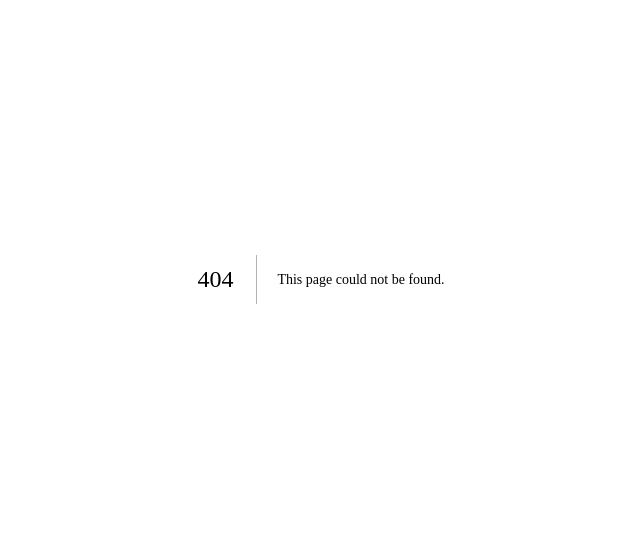
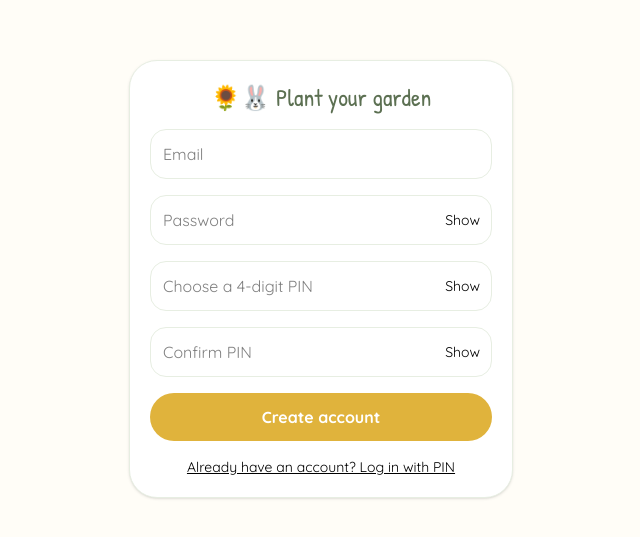
Before and after one commit to dhanushreebit17/Sunflora, a Next.js app: page /signup in a window 1280 px wide. Before the commit this address had no page. Shown: the part 121-658 px from the top of the page, without its empty margins (319-959 px from the left). Built offline with nearby package versions, Linux system fonts and the light colour scheme.

Commit message:
Final Changes Done

```diff
--- a/src/app/dashboard/page.js
+++ b/src/app/dashboard/page.js
@@ -2,28 +2,37 @@
 import { useEffect, useState } from 'react'
 import { supabase } from '@/lib/supabaseClient'
 import StatCard from '@/components/StatCard'
+
 export default function Dashboard() {
     const [stats, setStats] = useState(null)
+
     useEffect(() => { loadStats() }, [])
+
     async function loadStats() {
         const { data: { user } } = await supabase.auth.getUser()
         if (!user) return
+
         const startOfMonth = new Date(); startOfMonth.setDate(1)
         const today = new Date().toISOString().slice(0,10)
+
         const [{ data: income }, { data: expenses }, { data: savings }] = await Promise.all([
             supabase.from('income').select('amount, entry_date').eq('user_id', user.id),
             supabase.from('expenses').select('amount, entry_date').eq('user_id', user.id),
             supabase.from('savings').select('amount').eq('user_id', user.id),
         ])
+
         const sum = (rows, filterFn = () => true) =>
             rows.filter(filterFn).reduce((a,r) => a + Number(r.amount), 0)
+
         const inMonth = (r) => new Date(r.entry_date) >= startOfMonth
         const isToday = (r) => r.entry_date === today
+
         const totalIn = sum(income)
         const totalOut = sum(expenses)
         const monthIn = sum(income, inMonth)
         const monthOut = sum(expenses, inMonth)
         const totalSaved = sum(savings)
+
         setStats({
             balance: totalIn - totalOut - totalSaved,
             monthIn, monthOut,
@@ -32,17 +41,19 @@ todaySpend: sum(expenses, isToday),
             totalSaved,
         })
     }
-if (!stats) return <p className="p-6 text-center">Loading your garden... n</p>
+
+    if (!stats) return <p className="p-6 text-center">Loading your garden... 🌻</p>
+
     return (
         <main className="p-5 pb-24 bg-cream-50 min-h-screen">
-<h1 className="font-heading text-3xl text-sage-700 mb-4">Your Garden n</h1>
+            <h1 className="font-heading text-3xl text-sage-700 mb-4">Your Garden 🌱</h1>
             <div className="grid grid-cols-2 gap-4">
-<StatCard emoji="n" label="Total Balance" value={stats.balance} tone="gold" />
-<StatCard emoji="n" label="Received this month" value={stats.monthIn} tone="sage" />
-<StatCard emoji="n" label="Spent this month" value={stats.monthOut} tone="peach" />
-<StatCard emoji="n" label="Left this month" value={stats.left} tone="blush" />
-<StatCard emoji="n" label="Today's spend" value={stats.todaySpend} tone="peach" />
-<StatCard emoji="n" label="Total saved" value={stats.totalSaved} tone="gold" />
+                <StatCard emoji="🌻" label="Total Balance" value={stats.balance} tone="gold" />
+                <StatCard emoji="💰" label="Received this month" value={stats.monthIn} tone="sage" />
+                <StatCard emoji="💸" label="Spent this month" value={stats.monthOut} tone="peach" />
+                <StatCard emoji="🎯" label="Left this month" value={stats.left} tone="blush" />
+                <StatCard emoji="☕" label="Today's spend" value={stats.todaySpend} tone="peach" />
+                <StatCard emoji="🌱" label="Total saved" value={stats.totalSaved} tone="gold" />
             </div>
         </main>
     )
--- a/src/app/globals.css
+++ b/src/app/globals.css
@@ -1,5 +1,5 @@
+@import url('https://fonts.googleapis.com/css2?family=Patrick+Hand&family=Quicksand:wght@400;600;700&display=swap');
 @import "tailwindcss";
-@import url('https://fonts.googleapis.com/css2?family=Patrick+Hand&family=Quicksand:wght@400;600;700&display=swap');
 
 @theme {
   --color-cream-50: #FFFDF7;
--- a/src/app/page.js
+++ b/src/app/page.js
@@ -3,37 +3,43 @@ import { useState, useEffect } from 'react'
 import { useRouter } from 'next/navigation'
 import { supabase } from '@/lib/supabaseClient'
 import PinPad from '@/components/PinPad'
+
 export default function Home() {
   const router = useRouter()
   const [error, setError] = useState('')
+
   useEffect(() => {
     // If a session token is already stored, skip straight to PIN check
   }, [])
+
   const handlePin = async (pin) => {
-const savedHash = localStorage.getItem('sf_pin_hash') // set at signup
+    const savedHash = localStorage.getItem('sf_pin_hash')
     const savedEmail = localStorage.getItem('sf_email')
     const savedPassword = localStorage.getItem('sf_session_pw')
-// NOTE: for production, verify PIN against profiles.pin_hash server-side
-// via a Supabase Edge Function instead of comparing on the client.
+
     const enteredHash = await sha256(pin)
+
     if (enteredHash === savedHash) {
       const { error } = await supabase.auth.signInWithPassword({
         email: savedEmail, password: savedPassword
       })
-if (error) return setError('Session expired, please log in again')
+      if (error) return setError(error.message)
       router.push('/dashboard')
     } else {
       setError('Wrong PIN, try again')
     }
   }
+
   return (
-<main className="min-h-screen flex items-center justify-center bg-cream-50 px-6">
+    <main className="min-h-screen flex flex-col items-center justify-center bg-cream-50 px-6 gap-4">
       <PinPad onSubmit={handlePin} error={error} />
+      <a href="/signup" className="text-sm text-sage-500 underline">New here? Create an account</a>
     </main>
   )
 }
+
 async function sha256(msg) {
   const data = new TextEncoder().encode(msg)
   const hash = await crypto.subtle.digest('SHA-256', data)
-return Array.from(new Uint8Array(hash)).map(b=>b.toString(16).padStart(2,'0')).join('')
+  return Array.from(new Uint8Array(hash)).map(b => b.toString(16).padStart(2, '0')).join('')
 }
--- /dev/null
+++ b/src/app/signup/page.js
@@ -0,0 +1,198 @@
+'use client'
+import { useState } from 'react'
+import { useRouter } from 'next/navigation'
+import { supabase } from '@/lib/supabaseClient'
+
+export default function Signup() {
+  const router = useRouter()
+  const [email, setEmail] = useState('')
+  const [password, setPassword] = useState('')
+  const [showPassword, setShowPassword] = useState(false)
+  const [pin, setPin] = useState('')
+  const [confirmPin, setConfirmPin] = useState('')
+  const [showPin, setShowPin] = useState(false)
+  const [showConfirmPin, setShowConfirmPin] = useState(false)
+  const [error, setError] = useState('')
+  const [loading, setLoading] = useState(false)
+  const [needsConfirmation, setNeedsConfirmation] = useState(false)
+
+  const rules = {
+    length: password.length >= 8,
+    upper: /[A-Z]/.test(password),
+    symbol: /[!@#$%^&*(),.?":{}|<>_\-+=]/.test(password),
+  }
+  const allValid = rules.length && rules.upper && rules.symbol
+
+  async function handleSignup(e) {
+    e.preventDefault()
+    setError('')
+
+    if (!allValid) {
+      return setError('Please meet all password requirements')
+    }
+    if (pin.length !== 4 || !/^\d{4}$/.test(pin)) {
+      return setError('PIN must be exactly 4 digits')
+    }
+    if (pin !== confirmPin) {
+      return setError('PINs do not match')
+    }
+
+    setLoading(true)
+
+    const { data, error: signUpError } = await supabase.auth.signUp({
+      email,
+      password,
+    })
+
+    if (signUpError) {
+      setLoading(false)
+      return setError(signUpError.message)
+    }
+
+    const pinHash = await sha256(pin)
+    localStorage.setItem('sf_pin_hash', pinHash)
+    localStorage.setItem('sf_email', email)
+    localStorage.setItem('sf_session_pw', password)
+
+    setLoading(false)
+
+    if (!data.session) {
+      setNeedsConfirmation(true)
+    } else {
+      router.push('/')
+    }
+  }
+
+  if (needsConfirmation) {
+    return (
+      <main className="min-h-screen flex items-center justify-center bg-cream-50 px-6">
+        <div className="garden-card text-center flex flex-col gap-3 max-w-sm">
+          <div className="text-4xl">📩</div>
+          <h1 className="font-heading text-2xl text-sage-700">Almost there!</h1>
+          <p className="text-sage-600">
+            We've sent a confirmation link to <strong>{email}</strong>. Please check your inbox and click the link to activate your account.
+          </p>
+          <p className="text-sm text-sage-500">Once confirmed, come back and log in with your PIN.</p>
+          <a href="/" className="text-sm text-sage-500 underline mt-2">Back to login</a>
+        </div>
+      </main>
+    )
+  }
+
+  return (
+    <main className="min-h-screen flex items-center justify-center bg-cream-50 px-6">
+      <form onSubmit={handleSignup} className="garden-card flex flex-col gap-4 w-full max-w-sm">
+        <h1 className="font-heading text-2xl text-sage-700 text-center">🌻🐰 Plant your garden</h1>
+
+        <input
+          type="email"
+          placeholder="Email"
+          required
+          className="rounded-2xl border border-sage-100 p-3"
+          value={email}
+          onChange={e => setEmail(e.target.value)}
+        />
+
+        <div className="relative">
+          <input
+            type={showPassword ? 'text' : 'password'}
+            placeholder="Password"
+            required
+            className="rounded-2xl border border-sage-100 p-3 w-full pr-12"
+            value={password}
+            onChange={e => setPassword(e.target.value)}
+          />
+          <button
+            type="button"
+            onClick={() => setShowPassword(s => !s)}
+            className="absolute right-3 top-1/2 -translate-y-1/2 text-sage-500 text-sm"
+          >
+            {showPassword ? 'Hide' : 'Show'}
+          </button>
+        </div>
+
+        {password.length > 0 && (
+          <div className="flex flex-col gap-1 -mt-2 text-sm">
+            <RuleLine ok={rules.length} label="At least 8 characters" />
+            <RuleLine ok={rules.upper} label="One uppercase letter" />
+            <RuleLine ok={rules.symbol} label="One symbol (e.g. & @ ! #)" />
+            {allValid && (
+              <p className="text-sage-700 flex items-center gap-1 mt-1">
+                ✅ Strong password
+              </p>
+            )}
+          </div>
+        )}
+
+        <div className="relative">
+          <input
+            type={showPin ? 'text' : 'password'}
+            inputMode="numeric"
+            placeholder="Choose a 4-digit PIN"
+            required
+            maxLength={4}
+            className="rounded-2xl border border-sage-100 p-3 w-full pr-12"
+            value={pin}
+            onChange={e => setPin(e.target.value.replace(/\D/g, ''))}
+          />
+          <button
+            type="button"
+            onClick={() => setShowPin(s => !s)}
+            className="absolute right-3 top-1/2 -translate-y-1/2 text-sage-500 text-sm"
+          >
+            {showPin ? 'Hide' : 'Show'}
+          </button>
+        </div>
+
+        <div className="relative">
+          <input
+            type={showConfirmPin ? 'text' : 'password'}
+            inputMode="numeric"
+            placeholder="Confirm PIN"
+            required
+            maxLength={4}
+            className="rounded-2xl border border-sage-100 p-3 w-full pr-12"
+            value={confirmPin}
+            onChange={e => setConfirmPin(e.target.value.replace(/\D/g, ''))}
+          />
+          <button
+            type="button"
+            onClick={() => setShowConfirmPin(s => !s)}
+            className="absolute right-3 top-1/2 -translate-y-1/2 text-sage-500 text-sm"
+          >
+            {showConfirmPin ? 'Hide' : 'Show'}
+          </button>
+        </div>
+
+        {error && <p className="text-sm text-rose-500 text-center">{error}</p>}
+
+        <button
+          type="submit"
+          disabled={loading}
+          className="bg-gold-400 text-white rounded-full py-3 font-bold active:scale-95 transition disabled:opacity-50"
+        >
+          {loading ? 'Planting...' : 'Create account'}
+        </button>
+
+        <a href="/" className="text-sm text-sage-500 text-center underline">
+          Already have an account? Log in with PIN
+        </a>
+      </form>
+    </main>
+  )
+}
+
+function RuleLine({ ok, label }) {
+  return (
+    <div className="flex items-center gap-2">
+      <span className={ok ? 'text-sage-600' : 'text-gray-300'}>{ok ? '✔' : '○'}</span>
+      <span className={ok ? 'text-sage-700' : 'text-gray-400'}>{label}</span>
+    </div>
+  )
+}
+
+async function sha256(msg) {
+  const data = new TextEncoder().encode(msg)
+  const hash = await crypto.subtle.digest('SHA-256', data)
+  return Array.from(new Uint8Array(hash)).map(b => b.toString(16).padStart(2, '0')).join('')
+}
--- a/src/components/PinPad.js
+++ b/src/components/PinPad.js
@@ -1,7 +1,9 @@
 'use client'
 import { useState } from 'react'
+
 export default function PinPad({ onSubmit, error }) {
   const [pin, setPin] = useState('')
+
   const press = (digit) => {
     if (pin.length >= 4) return
     const next = pin + digit
@@ -11,22 +13,22 @@ onSubmit(next)
       setTimeout(() => setPin(''), 400)
     }
   }
+
   return (
     <div className="flex flex-col items-center gap-6">
-<div className="text-4xl">n</div>
+      <div className="text-4xl">Sunflora🌻</div>
       <h1 className="font-heading text-2xl text-sage-700">Welcome back</h1>
       <div className="flex gap-3">
         {[0,1,2,3].map(i => (
-<div key={i}
-className={`w-4 h-4 rounded-full border-2 border-peach-400
+          <div key={i} className={`w-4 h-4 rounded-full border-2 border-peach-400
             ${i < pin.length ? 'bg-peach-400' : 'bg-white'}`} />
         ))}
       </div>
       {error && <p className="text-sm text-rose-500">{error}</p>}
       <div className="grid grid-cols-3 gap-4">
-{['1','2','3','4','5','6','7','8','9','','0','n'].map((d,i) => (
+        {['1','2','3','4','5','6','7','8','9','','0','⌫'].map((d,i) => (
           <button key={i}
-onClick={() => d === 'n' ? setPin(p=>p.slice(0,-1)) : d && press(d)}
+            onClick={() => d === '⌫' ? setPin(p=>p.slice(0,-1)) : d && press(d)}
             className="w-16 h-16 rounded-full bg-cream-100 shadow-sm text-xl
               font-rounded active:scale-95 transition">
             {d}
--- a/src/components/StatCard.js
+++ b/src/components/StatCard.js
@@ -9,7 +9,7 @@ return (
         <div className={`garden-card ${tones[tone]}`}>
             <div className="text-2xl mb-1">{emoji}</div>
             <p className="text-xs opacity-70">{label}</p>
-<p className="text-xl font-bold">n{value.toLocaleString('en-IN')}</p>
+            <p className="text-xl font-bold">₹{value.toLocaleString('en-IN')}</p>
         </div>
     )
 }
```
Lines whose indentation alone changed are shown as unchanged.
